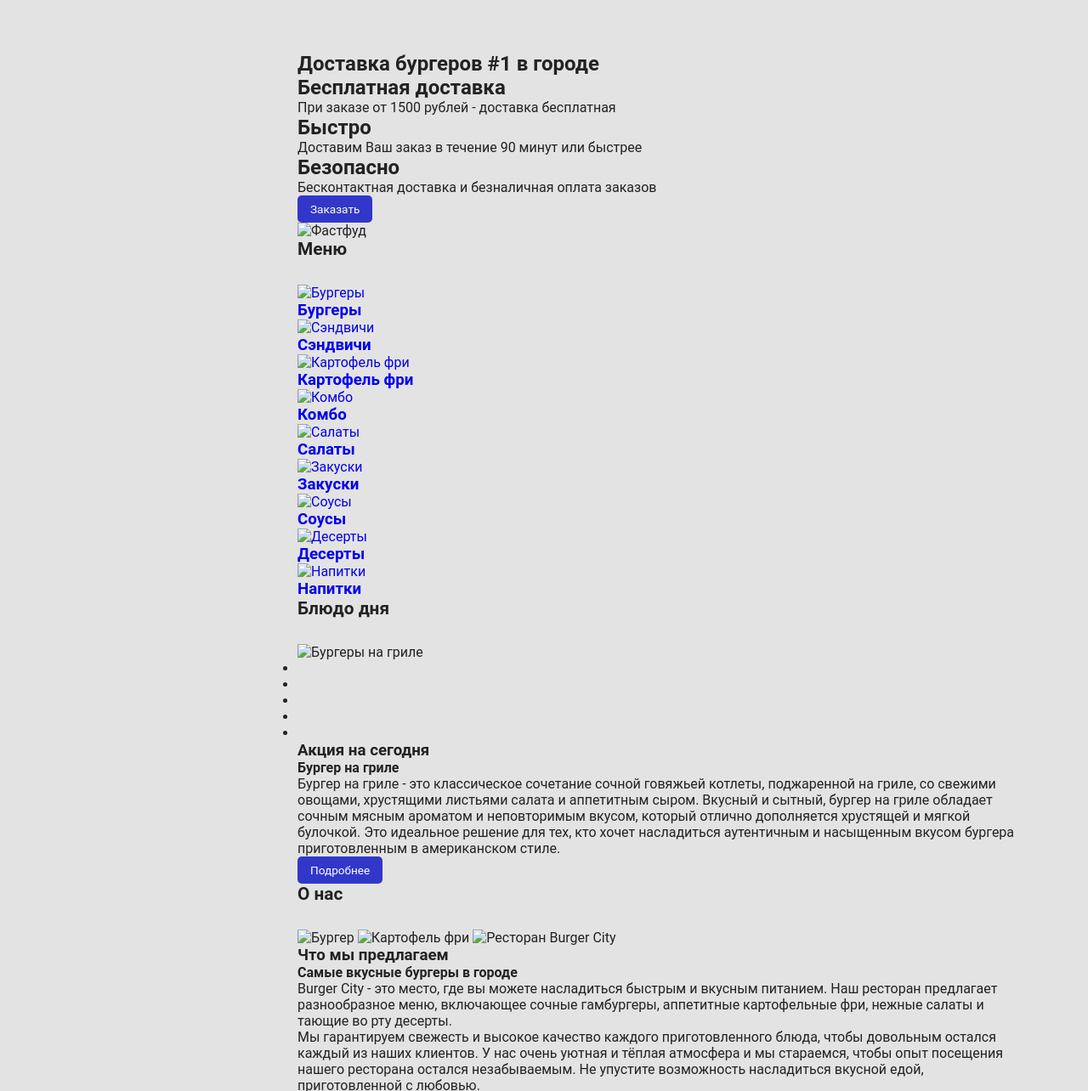
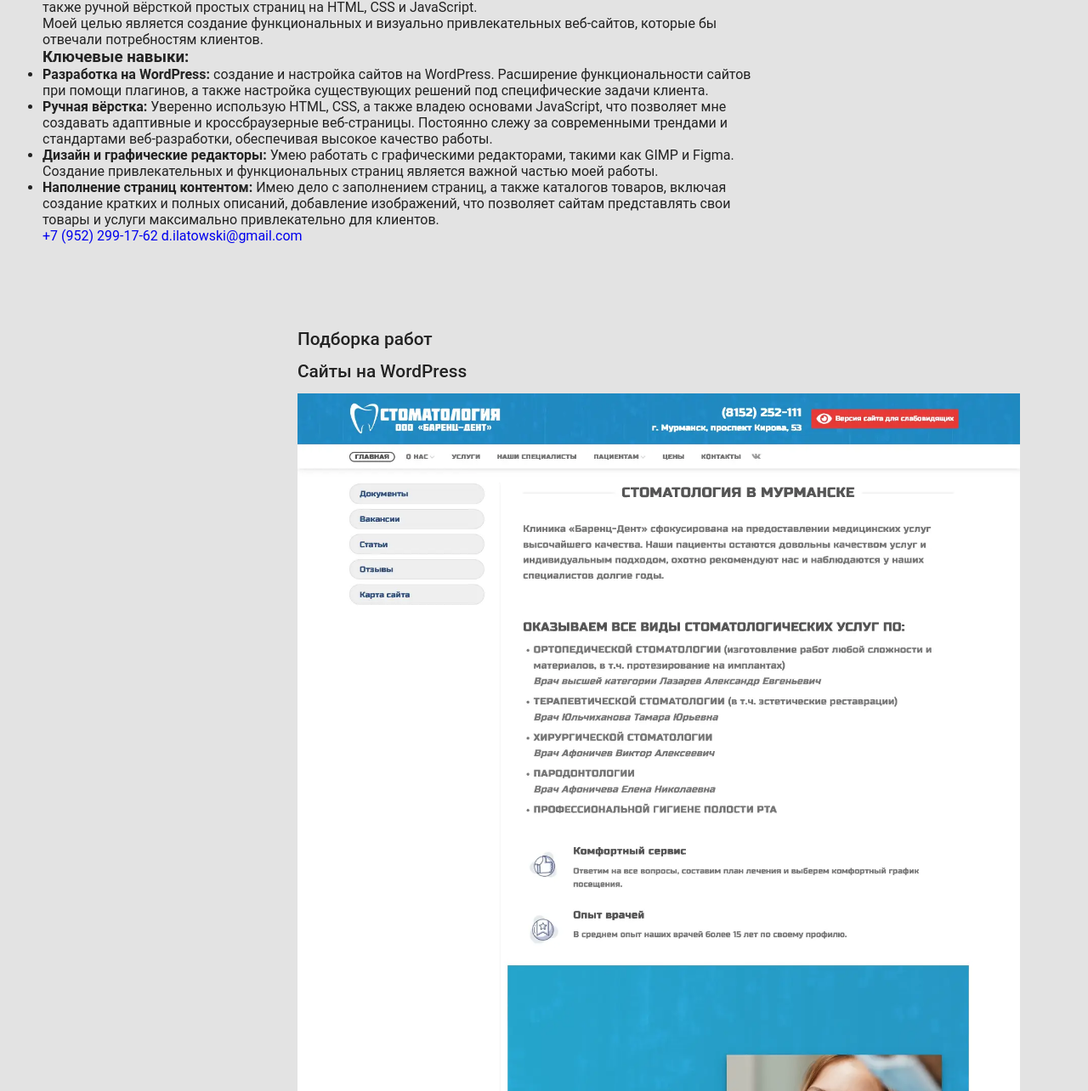
Before and after one commit to Colddave/colddave.github.io, a plain HTML site: page index.html in a window 1280 px wide. Shown: the part 58-1342 px from the top of the page at 85% size. Drawn offline with Linux system fonts and the light colour scheme; files that its build step writes are made by us from their sources.

Commit message:
Add files via upload

```diff
--- a/index.html
+++ b/index.html
@@ -5,213 +5,219 @@
   <meta name="viewport" content="width=device-width, initial-scale=1.0">
   <link rel="preconnect" href="https://fonts.googleapis.com">
   <link rel="preconnect" href="https://fonts.gstatic.com" crossorigin>
-    <link rel="stylesheet" href="https://fonts.googleapis.com/css2?family=Noto+Sans:wght@300;400;500&display=swap">
+  <link href="https://fonts.googleapis.com/css2?family=Roboto+Condensed:ital,wght@0,100..900;1,100..900&family=Roboto+Slab:wght@100..900&display=swap" rel="stylesheet">
   <link rel="stylesheet" href="style.css">
-    <title>Burger City - Доставка бургеров #1 в городк</title>
+  <title>Илатовский Дмитрий Романович | Портфолио</title>
 </head>
 <body>
 
 <header>
   <div class="container">
     <div class="header">
-            <img class="logo" src="img/logo.png" alt="Логотип">
-            <nav class="navigation">
-                <a href="#">Главная</a>
-                <a href="#menu">Меню</a>
-                <a href="#specials">Блюдо дня</a>
-                <a href="#about">О нас</a>
-                <a href="#testimonial">Отзывы</a>
-                <button class="btn-round">
-                    <img src="img/icons/icon-cart.svg" alt="В корзину">
-                </button>
-            </nav>
+      <h1>Илатовский Дмитрий Романович</h1>
+      <div class="header-text">
+        <p>Специалист в области веб-разработки и дизайна. Занимаюсь разработкой сайтов на платформе WordPress, а также ручной вёрсткой простых страниц на HTML, CSS и JavaScript.</p>
+        <p>Моей целью является создание функциональных и визуально привлекательных веб-сайтов, которые бы отвечали потребностям клиентов.</p>
+        <h3>Ключевые навыки:</h3>
+        <ul>
+          <li>
+            <b>Разработка на WordPress:</b> создание и настройка сайтов на WordPress. Расширение функциональности сайтов при помощи плагинов, а также настройка существующих решений под специфические задачи клиента.
+          </li>
+          <li>
+            <b>Ручная вёрстка:</b> Уверенно использую HTML, CSS, а также владею основами JavaScript, что позволяет мне создавать адаптивные и кроссбраузерные веб-страницы. Постоянно слежу за современными трендами и стандартами веб-разработки, обеспечивая высокое качество работы.
+          </li>
+          <li>
+            <b>Дизайн и графические редакторы:</b> Умею работать с графическими редакторами, такими как GIMP и Figma. Создание привлекательных и функциональных страниц является важной частью моей работы.
+          </li>
+          <li>
+            <b>Наполнение страниц контентом:</b> Имею дело с заполнением страниц, а также каталогов товаров, включая создание кратких и полных описаний, добавление изображений, что позволяет сайтам представлять свои товары и услуги максимально привлекательно для клиентов.
+          </li>
+        </ul>
+      </div>
+
+      <div class="header-buttons">
+        <a class="btn-main btn-colored" href="tel:+79522991762">+7 (952) 299-17-62</a>
+        <a class="btn-main btn-white" href="mailto:d.ilatowski@gmail.com">d.ilatowski@gmail.com</a>
+      </div>
     </div>
   </div>
 </header>
 
 <main>
-    <section class="banner-section">
+<section class="portfolio">
   <div class="container">
-            <div class="banner">
-                <div class="banner-text">
-                    <h1>Доставка бургеров #1 в городе</h1>
-                    <h2>Бесплатная доставка</h2>
-                    <p>При заказе от 1500 рублей - доставка бесплатная</p>
-                    <h2>Быстро</h2>
-                    <p>Доставим Ваш заказ в течение 90 минут или быстрее</p>
-                    <h2>Безопасно</h2>
-                    <p>Бесконтактная доставка и безналичная оплата заказов</p>
-                    <button class="btn-primary">Заказать</button>
-                </div>
-                <img src="img/burger-chips-drink.png" alt="Фастфуд">
+    <h2 class="block-title">Подборка работ</h2>
+    <div class="portfolio-wp">
+      <h3 class="block-title">Сайты на WordPress</h3>
+
+      <div class="portfolio-items">
+
+        <div class="portfolio-item">
+          <img src="/examples-wp/webp/barentc-dent.ru.webp" alt="">
+          <div class="left-border">
+            <h4>barentc-dent.ru</h4>
+            <a href="https://barentc-dent.ru" target="_blank">Посмотреть сайт >></a>
           </div>
         </div>
-    </section>
 
-    <section class="menu-section section" id="menu">
-        <div class="container">
-            <h2 class="section-title"> Меню </h2>
-            <div class="menu-list">
-                <div class="menu-item">
-                    <a href="#">
-                        <img src="img/menu/menu-burgers.jpg" alt="Бургеры">
-                    </a>
-                    <a href="#">
-                        <h3>Бургеры</h3>
-                    </a>
+        <div class="portfolio-item">
+          <img src="/examples-wp/webp/mbc51.ru.webp" alt="">
+          <div class="left-border">
+            <h4>mbc51.ru</h4>
+            <a href="https://mbc51.ru" target="_blank">Посмотреть сайт >></a>
           </div>
-                <div class="menu-item">
-                    <a href="#">
-                        <img src="img/menu/menu-sandwich.jpg" alt="Сэндвичи">
-                    </a>
-                    <a href="#">
-                        <h3>Сэндвичи</h3>
-                    </a>
         </div>
-                <div class="menu-item">
-                    <a href="#">
-                        <img src="img/menu/menu-chips.jpg" alt="Картофель фри">
-                    </a>
-                    <a href="#">
-                        <h3>Картофель фри</h3>
-                    </a>
+
+        <div class="portfolio-item">
+          <img src="/examples-wp/webp/esperansa051.ru.webp" alt="">
+          <div class="left-border">
+            <h4>esperansa051.ru</h4>
+            <a href="https://esperansa051.ru" target="_blank">Посмотреть сайт >></a>
           </div>
-                <div class="menu-item">
-                    <a href="#">
-                        <img src="img/menu/menu-combo.jpg" alt="Комбо">
-                    </a>
-                    <a href="#">
-                        <h3>Комбо</h3>
-                    </a>
         </div>
-                <div class="menu-item">
-                    <a href="#">
-                        <img src="img/menu/menu-salad.jpeg" alt="Салаты">
-                    </a>
-                    <a href="#">
-                        <h3>Салаты</h3>
-                    </a>
+
+        <div class="portfolio-item">
+          <img src="/examples-wp/webp/galo51.ru.webp" alt="">
+          <div class="left-border">
+            <h4>galo51.ru</h4>
+            <a href="https://galo51.ru" target="_blank">Посмотреть сайт >></a>
           </div>
-                <div class="menu-item">
-                    <a href="#">
-                        <img src="img/menu/menu-snacks.jpg" alt="Закуски">
-                    </a>
-                    <a href="#">
-                        <h3>Закуски</h3>
-                    </a>
         </div>
-                <div class="menu-item">
-                    <a href="#">
-                        <img src="img/menu/menu-sauces.jpg" alt="Соусы">
-                    </a>
-                    <a href="#">
-                        <h3>Соусы</h3>
-                    </a>
+
+        <div class="portfolio-item">
+          <img src="/examples-wp/webp/m500beton.ru.webp" alt="">
+          <div class="left-border">
+            <h4>m500beton.ru</h4>
+            <a href="https://m500beton.ru" target="_blank">Посмотреть сайт >></a>
           </div>
-                <div class="menu-item">
-                    <a href="#">
-                        <img src="img/menu/menu-desserts.jpg" alt="Десерты">
-                    </a>
-                    <a href="#">
-                        <h3>Десерты</h3>
-                    </a>
         </div>
-                <div class="menu-item">
-                    <a href="#">
-                        <img src="img/menu/menu-drinks.jpg" alt="Напитки">
-                    </a>
-                    <a href="#">
-                        <h3>Напитки</h3>
-                    </a>
+
+        <div class="portfolio-item">
+          <img src="/examples-wp/webp/mbc51.ru.webp" alt="">
+          <div class="left-border">
+            <h4>mbc51.ru</h4>
+            <a href="https://mbc51.ru" target="_blank">Посмотреть сайт >></a>
+          </div>
+        </div>
+
+        <div class="portfolio-item">
+          <img src="/examples-wp/webp/murman-dent.ru.webp" alt="">
+          <div class="left-border">
+            <h4>murman-dent.ru</h4>
+            <a href="https://murman-dent.ru" target="_blank">Посмотреть сайт >></a>
+          </div>
+        </div>
+
+        <div class="portfolio-item">
+          <img src="/examples-wp/webp/severnoedolgoletie.ru.webp" alt="">
+          <div class="left-border">
+            <h4>severnoedolgoletie.ru</h4>
+            <a href="https://severnoedolgoletie.ru" target="_blank">Посмотреть сайт >></a>
+          </div>
+        </div>
+
+        <div class="portfolio-item">
+          <img src="/examples-wp/webp/singulamebel.ru.webp" alt="">
+          <div class="left-border">
+            <h4>singulamebel.ru</h4>
+            <a href="https://singulamebel.ru" target="_blank">Посмотреть сайт >></a>
+          </div>
+        </div>
+
+        <div class="portfolio-item">
+          <img src="/examples-wp/webp/streetseven.ru.webp" alt="">
+          <div class="left-border">
+            <h4>streetseven.ru</h4>
+            <a href="https://streetseven.ru" target="_blank">Посмотреть сайт >></a>
+          </div>
+        </div>
+
+        <div class="portfolio-item">
+          <img src="/examples-wp/webp/tortuga51.ru.webp" alt="">
+          <div class="left-border">
+            <h4>tortuga51.ru</h4>
+            <a href="https://tortuga51.ru" target="_blank">Посмотреть сайт >></a>
+          </div>
+        </div>
+
+        <div class="portfolio-item">
+          <img src="/examples-wp/webp/varzuga.su.webp" alt="">
+          <div class="left-border">
+            <h4>varzuga.su</h4>
+            <a href="https://varzuga.su" target="_blank">Посмотреть сайт >></a>
           </div>
         </div>
       </div>
-    </section>
 
-    <section class="specials-section section" id="specials">
-        <div class="container">
-            <h2 class="section-title">Блюдо дня</h2>
-            <div class="specials">
-                <div class="specials-banner">
-                    <div class="specials-banner__col-1">
-                        <img src="img/specials/burger-bbq.jpg" alt="Бургеры на гриле">
-                        <ul class="rating">
-                            <li><img src="img/icons/icon-star-filled.svg" alt=""></li>
-                            <li><img src="img/icons/icon-star-filled.svg" alt=""></li>
-                            <li><img src="img/icons/icon-star-filled.svg" alt=""></li>
-                            <li><img src="img/icons/icon-star-filled.svg" alt=""></li>
-                            <li><img src="img/icons/icon-star-outlined.svg" alt=""></li>
-                        </ul>
-                    </div>
-                    <div class="specials-banner__col-2">
-                        <h3 class="frame-title">Акция на сегодня</h3>
-                        <h4 class="frame-subtitle">Бургер на гриле</h4>
-                        <p class="frame-text">Бургер на гриле - это классическое сочетание сочной говяжьей котлеты, поджаренной на гриле, со свежими овощами, хрустящими листьями салата и аппетитным сыром. Вкусный и сытный, бургер на гриле обладает сочным мясным ароматом и неповторимым вкусом, который отлично дополняется хрустящей и мягкой булочкой. Это идеальное решение для тех, кто хочет насладиться аутентичным и насыщенным вкусом бургера приготовленным в американском стиле.</p>
-                        <button class="btn-primary">Подробнее</button>
+    <div class="portfolio-manual">
+      <h3 class="block-title">Ручная вёрстка</h3>
+
+      <div class="portfolio-items">
+
+        <div class="portfolio-item">
+          <img src="/examples-manual/webp/Burger City.webp" alt="">
+          <div class="left-border">
+            <h4>Бургерная "Burger City"</h4>
+            <a href="/websites/01-burger-city/index.html" target="_blank">Посмотреть сайт >></a>
           </div>
         </div>
+
+        <div class="portfolio-item">
+          <img src="/examples-manual/webp/Music Player.webp" alt="">
+          <div class="left-border">
+            <h4>Music Player</h4>
+            <a href="/websites/02-music-player/index.html" target="_blank">Посмотреть сайт >></a>
           </div>
         </div>
-    </section>
 
-    <section class="about-section section" id="about">
-        <div class="container">
-            <h2 class="section-title"> О нас </h2>
-            <div class="about">
-                <div class="about-grid">
-                    <img src="img/about/about-burger.jpg" alt="Бургер">
-                    <img src="img/about/about-chips.jpg" alt="Картофель фри">
-                    <img src="img/about/about-restaurant.jpg" alt="Ресторан Burger City">
-                    <div class="about-text">
-                        <h3 class="frame-title">Что мы предлагаем</h3>
-                        <h4 class="frame-subtitle">Самые вкусные бургеры в городе</h4>
-                        <p class="frame-text">Burger City - это место, где вы можете насладиться быстрым и вкусным питанием. Наш ресторан предлагает разнообразное меню, включающее сочные гамбургеры, аппетитные картофельные фри, нежные салаты и тающие во рту десерты.
-                        <p class="frame-text">Мы гарантируем свежесть и высокое качество каждого приготовленного блюда, чтобы довольным остался каждый из наших клиентов. У нас очень уютная и тёплая атмосфера и мы стараемся, чтобы опыт посещения нашего ресторана остался незабываемым. Не упустите возможность насладиться вкусной едой, приготовленной с любовью.</p>
-                        <p class="frame-text">Ждём вас с нетерпением.</p>
+        <div class="portfolio-item">
+          <img src="/examples-manual/webp/Youth Style.webp" alt="">
+          <div class="left-border">
+            <h4>Магазин одежды "Youth Style"</h4>
+            <a href="/websites/03-ystyle/index.html" target="_blank">Посмотреть сайт >></a>
           </div>
         </div>
+
+        <div class="portfolio-item">
+          <img src="/examples-manual/webp/Speed of Life.webp" alt="">
+          <div class="left-border">
+            <h4>Автосалон</h4>
+            <a href="/websites/04-car-showroom/index.html" target="_blank">Посмотреть сайт >></a>
           </div>
         </div>
-    </section>
 
-    <section class="testimonial-section section" id="testimonial">
-        <div class="container">
-            <h2 class="section-title"> Оставить отзыв </h2>
-            <div class="contact">
-                <div class="testimonial-info">
-                    <form class="testimonial-form" action="" method="POST">
-                        <input type="text" placeholder="Ваше имя" name="your-name">
-                        <input type="email" placeholder="Email" name="your-email">
-                        <textarea name="your-message">Ваш отзыв</textarea>
-                        <button class="btn-primary">Оставить отзыв</button>
-                    </form>
+        <div class="portfolio-item">
+          <img src="/examples-manual/webp/Сайт университета.webp" alt="">
+          <div class="left-border">
+            <h4>Сайт университета</h4>
+            <a href="/websites/05-university/index.html" target="_blank">Посмотреть сайт >></a>
+          </div>
+        </div>
+
+        <div class="portfolio-item">
+          <img src="/examples-manual/webp/Личный блог.webp" alt="">
+          <div class="left-border">
+            <h4>Личный блог</h4>
+            <a href="/websites/06-blog/index.html" target="_blank">Посмотреть сайт >></a>
+          </div>
+        </div>
+
+        <div class="portfolio-item">
+          <img src="/examples-manual/webp/Магазин спортивной обуви.webp" alt="">
+          <div class="left-border">
+            <h4>Магазин спортивной обуви</h4>
+            <a href="/websites/07-nike/index.html" target="_blank">Посмотреть сайт >></a>
+          </div>
+        </div>
+
       </div>
     </div>
   </div>
 </section>
 </main>
 
-<footer class="footer-section">
-    <div class="container">
-        <div class="footer-links">
-            <a href="#">Программа лояльности</a>
-            <a href="#">Политика конфиденциальности</a>
-            <a href="#">Договор оферты</a>
-        </div>
-        <div class="footer-copyright">
-            <p>ООО &laquo;Burger City&raquo;</p>
-            <p>&copy; Все права защищены</p>
-        </div>
-        <div class="footer-social">
-            <button class="btn-round">
-                <img src="img/icons/icon-vk.svg" alt="Группа ВКонтакте">
-            </button>
-            <button class="btn-round">
-                <img src="img/icons/icon-telegram.svg" alt="Канал в Telegram">
-            </button>
-        </div>
-    </div>
-</footer>
+
+
 
 </body>
 </html>
```
Lines whose indentation alone changed are shown as unchanged.
